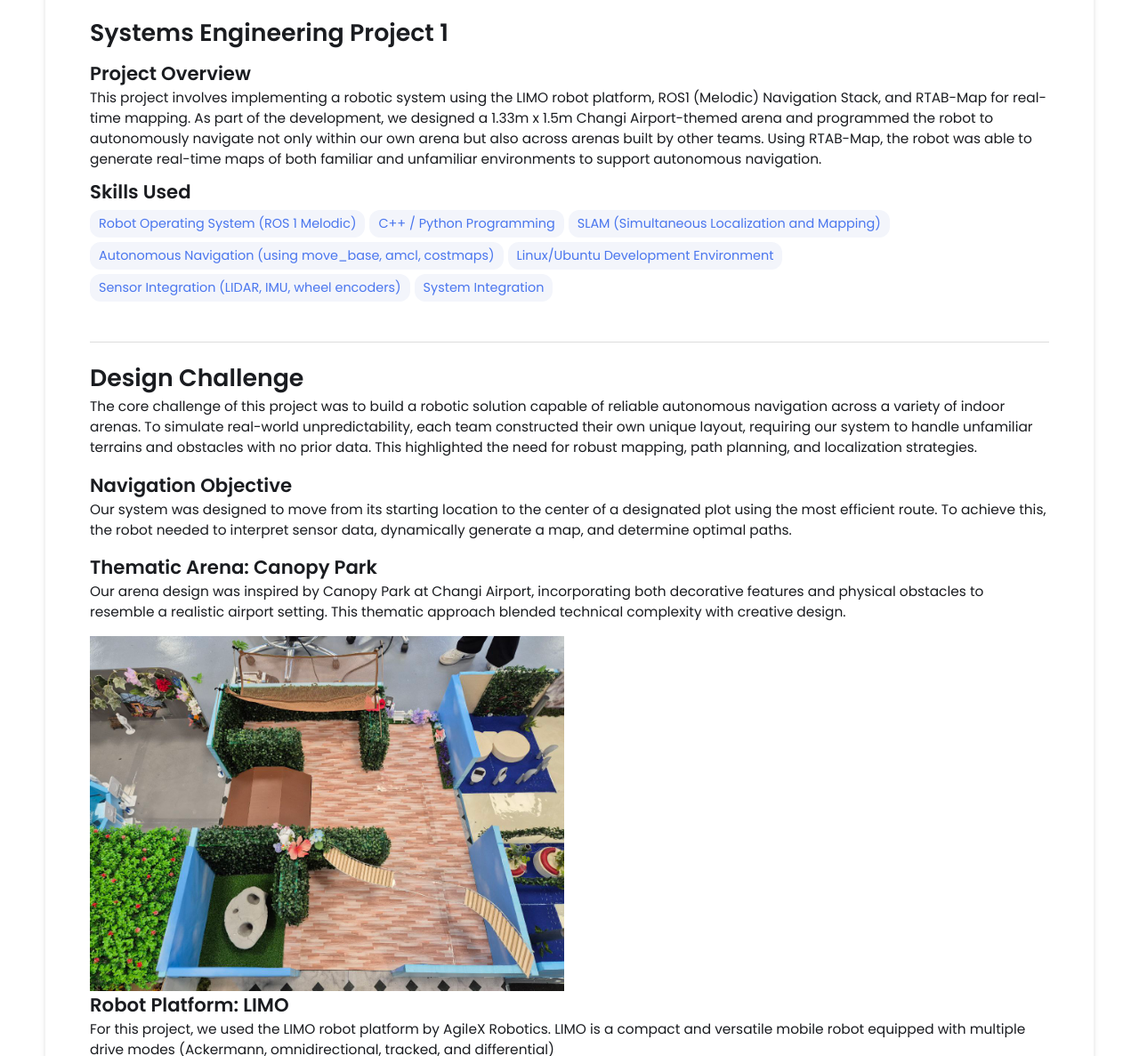
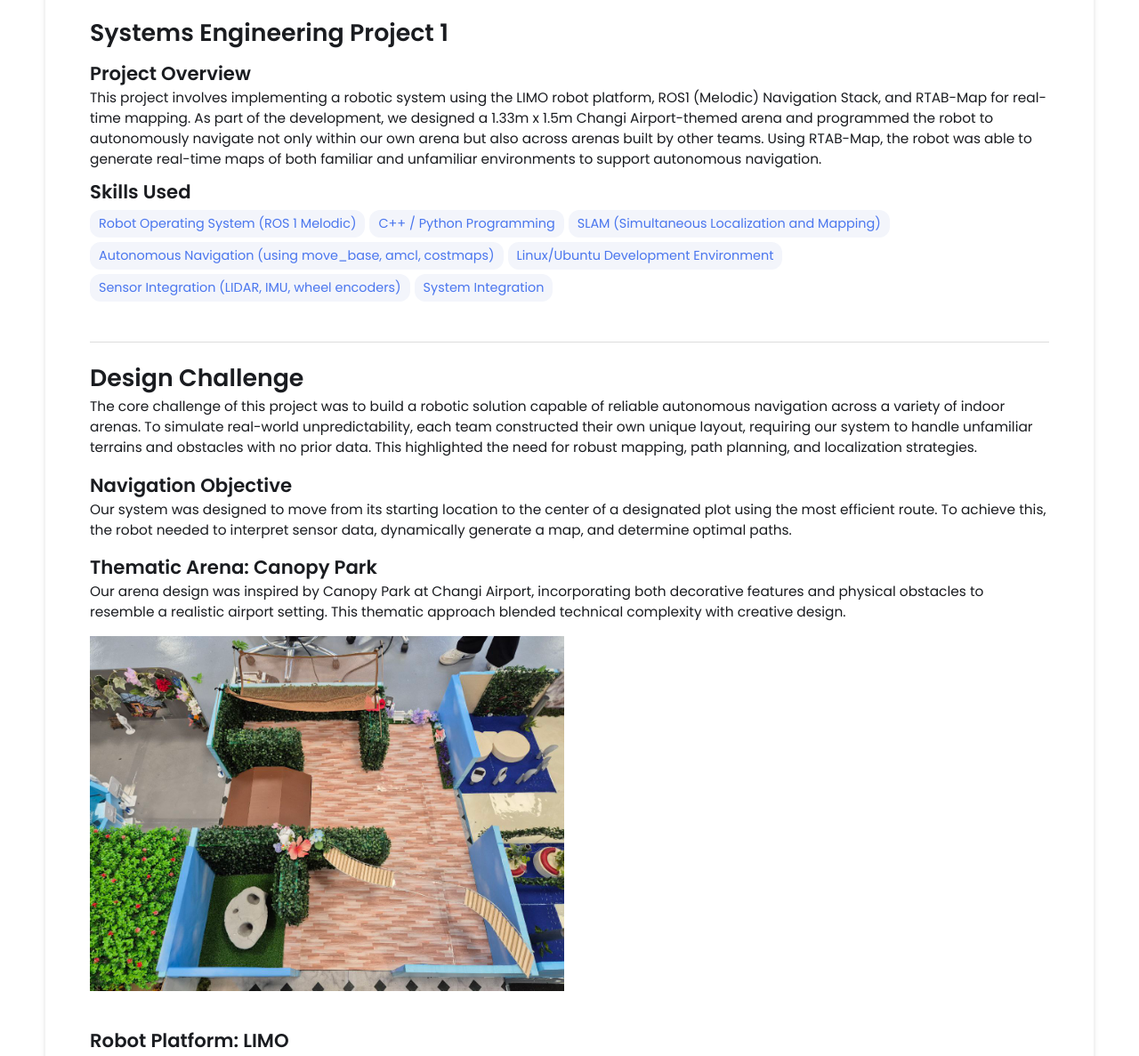
Before and after one commit to AloysiusHo/AloysiusHo.github.io, a Jekyll site: the page built from _projects/demo-project/index.md, in a window 1280 px wide. Shown: the part 490-1677 px from the top of the page at 89% size. Built offline with Jekyll 4.4.1, drawn with Linux system fonts in a browser that asks for light colours; grey boxes are pictures that could not be loaded.

Commit message:
Update index.md

```diff
--- a/_projects/demo-project/index.md
+++ b/_projects/demo-project/index.md
@@ -29,8 +29,9 @@ Our system was designed to move from its starting location to the center of a de
 
 ## Thematic Arena: Canopy Park
 Our arena design was inspired by Canopy Park at Changi Airport, incorporating both decorative features and physical obstacles to resemble a realistic airport setting. This thematic approach blended technical complexity with creative design.
+<div style="margin-bottom: 40px;">
 {% include image-gallery.html images="Arena_2.jpg" height="400"%}
-
+</div>
 
 
 ## Robot Platform: LIMO
```
